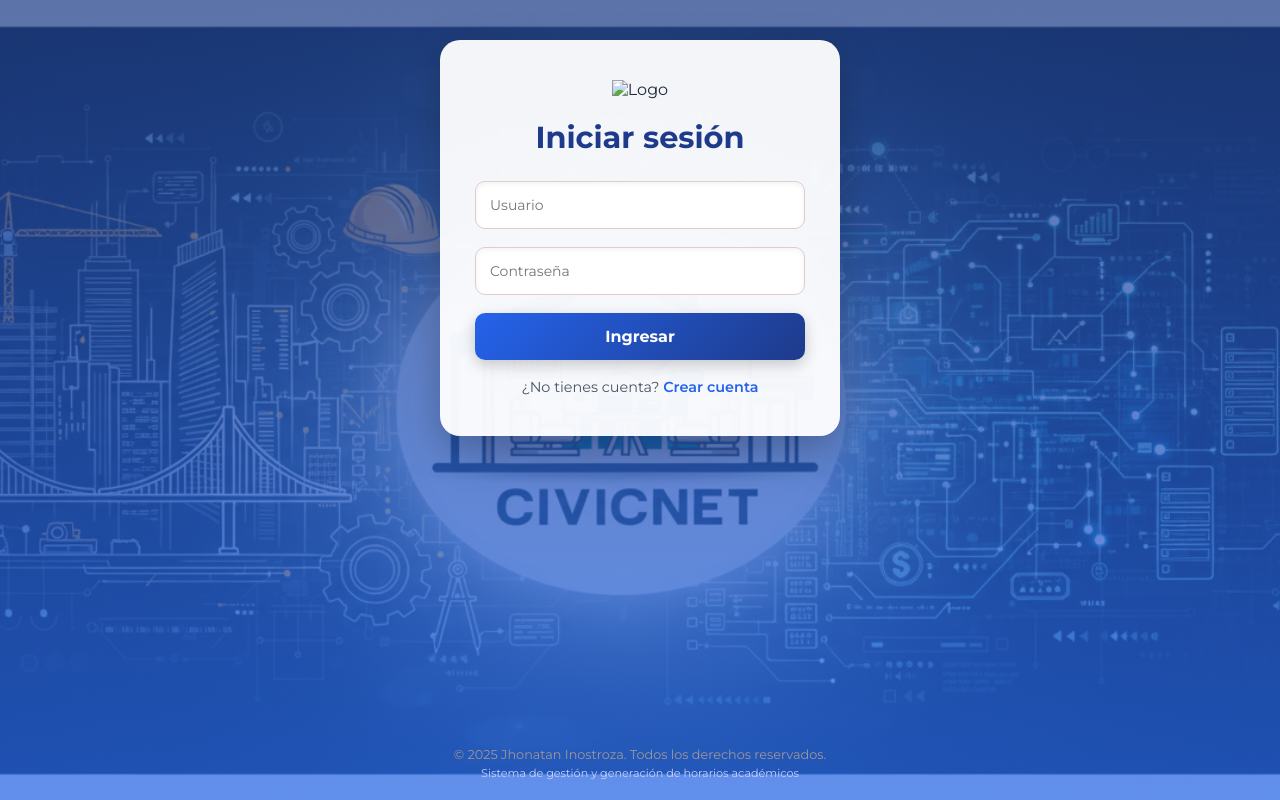
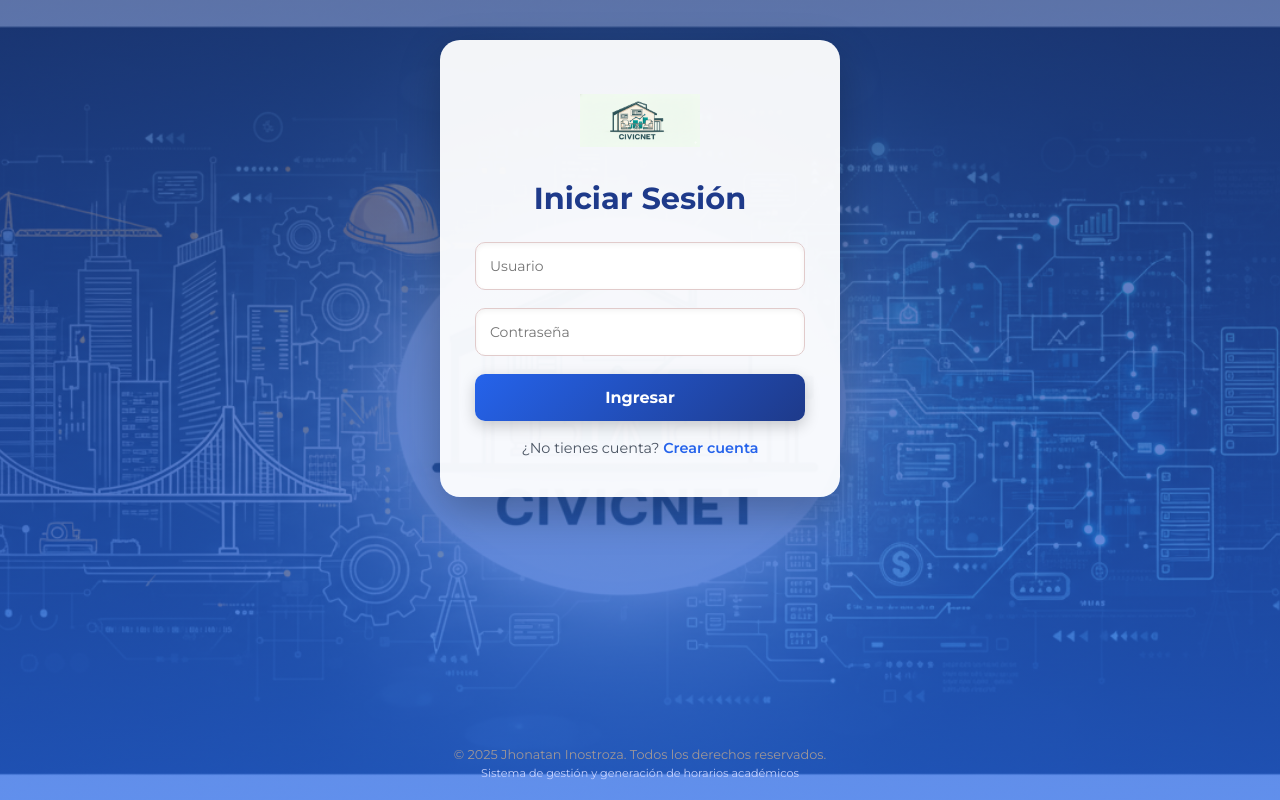
Before and after one commit to Jhonatan-Inostroza/Generador_Horarios_2, a plain HTML site: page Pagina/Login.html in a window 1280 px wide. Drawn offline with Linux system fonts and the light colour scheme.

Commit message:
Logo.png

```diff
--- a/Pagina/CSS/Login.css
+++ b/Pagina/CSS/Login.css
@@ -43,16 +43,14 @@ body {
 
 /* Logo */
 .login-logo {
-    width: 100%;
-    text-align: center;       /* centra la imagen */
-    margin-bottom: 20px;
+    height: 80px;               /* altura de referencia */
+    width: auto;                /* el ancho se ajusta automáticamente */
+    max-width: 120px;           /* opcional: no crezca demasiado */
+    margin: 0 auto 20px;        /* centra y separa del título */
+    background: url('/css/logo.png') no-repeat center center;
+    background-size: contain;   /* mantiene proporción */
 }
 
-.login-logo img {
-    height: 80px;             /* altura de referencia */
-    width: auto;              /* ancho ajusta automáticamente según la altura */
-    max-width: 120px;         /* opcional: que no crezca demasiado */
-}
 
 
 
--- a/Pagina/Login.html
+++ b/Pagina/Login.html
@@ -16,12 +16,12 @@
         <div class="login-container">
 
             <!-- Logo -->
-            <div class="login-logo">
-                <img src="/img/logo.png" alt="Logo">
-            </div>
+            <!-- Logo -->
+            <div class="login-logo"></div>
 
 
-            <h1>Iniciar sesión</h1>
+
+            <h1>Iniciar Sesión</h1>
 
             <!-- Toast de error -->
             <div id="toast" class="toast">{{ error }}</div>
```
